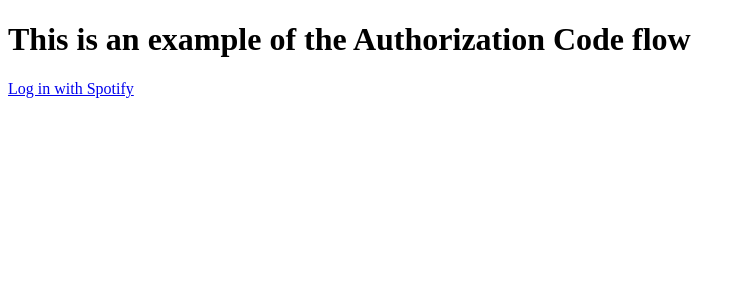
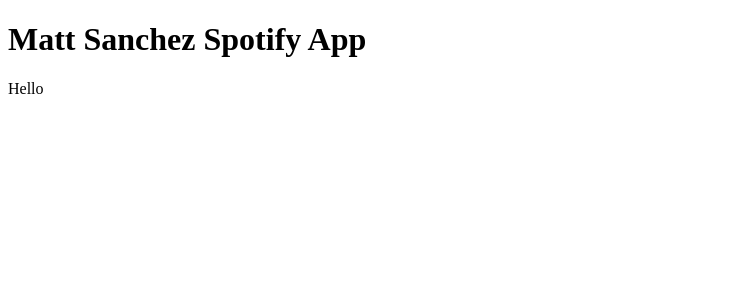
Before and after one commit to msanchez77/spotify-stats, a React app: page /spotify in a window 1280 px wide. Shown: the top 300 px of the page, without its empty margins (0-745 px from the left). Built offline with nearby package versions, Linux system fonts and the light colour scheme; the HTML template or start-up script is replaced by a standard one.

Commit message:
Frontend and backend setup

```diff
--- a/package.json
+++ b/package.json
@@ -21,7 +21,8 @@
   "dependencies": {
     "axios": "^0.27.2",
     "react": "^18.2.0",
-    "react-dom": "^18.2.0"
+    "react-dom": "^18.2.0",
+    "react-router-dom": "^6.3.0"
   },
   "proxy": "http://localhost:3001"
 }
--- a/src/App.js
+++ b/src/App.js
@@ -1,19 +1,28 @@
-import axios from 'axios'
 import React from 'react' // we need this now also in component files
 
+// Components
+import Login from './components/Login'
+import Spotify from './components/Spotify'
+
+// Hooks
+import { useState } from 'react'
+import {
+  Routes, Route, Link, useNavigate
+} from "react-router-dom"
+
+
 const App = () => {
-  const login = async () => {
-
-    const response = await axios.get('http://localhost:3001/login')
-
-    return response.data;
-  }
+  const [accessToken, setAccessToken] = useState('')
 
   return (
-    <div id="login">
-      <h1>This is an example of the Authorization Code flow</h1>
-      <a href="#" onClick={() => login()}>Log in with Spotify</a>
-  </div>
+    <main style={{position:"relative"}}>
+      <h1>Matt Sanchez Spotify App</h1>
+
+      <Routes>
+        <Route path="/" element={<Login />} />
+        <Route path="/spotify" element={<p>Hello</p>} />
+      </Routes>
+    </main>
   )
 }
 
--- /dev/null
+++ b/src/components/Login.js
@@ -0,0 +1,11 @@
+import React from 'react' // we need this now also in component files
+
+
+const Login = () => (
+  <div id="login">
+    <h1>This is an example of the Authorization Code flow</h1>
+    <a href="http://localhost:3001/api/spotify/login">Log in with Spotify</a>
+  </div>
+)
+
+export default Login
--- /dev/null
+++ b/src/components/Spotify.js
@@ -0,0 +1,16 @@
+import { useMatch } from "react-router-dom"
+import React from 'react' // we need this now also in component files
+
+
+const Spotify = () => {
+
+  let access_token = useMatch('/spotify:access_token')
+
+  return (
+    <div>
+      <p>Spotify is ready.</p>
+    </div>
+  )
+}
+
+export default Spotify
--- a/src/index.js
+++ b/src/index.js
@@ -1,6 +1,14 @@
 import React from 'react';
-import ReactDOM from 'react-dom/client'
+import * as ReactDOMClient from "react-dom/client";
+
+import { BrowserRouter as Router } from 'react-router-dom';
 
 import App from './App';
 
-ReactDOM.createRoot(document.getElementById('root')).render(<App />)
+const container = document.getElementById("root");
+const root = ReactDOMClient.createRoot(container);
+root.render(
+  <Router>
+    <App />
+  </Router>
+)
--- a/webpack.config.js
+++ b/webpack.config.js
@@ -4,7 +4,8 @@
   entry: './src/index.js',
   output: {
     path: path.resolve(__dirname, 'build'),
-    filename: 'main.js'
+    filename: 'main.js',
+    publicPath: '/'
   },
   module: {
     rules: [
@@ -25,6 +26,7 @@
     static: path.resolve(__dirname, 'build'),
     compress: true,
     port: 3000,
+    historyApiFallback: true
   },
 }
 module.exports = config
```
Also changed, not shown: src/services/spotify.js (added), 1 other file (tests, documents, lock files or other folders).
